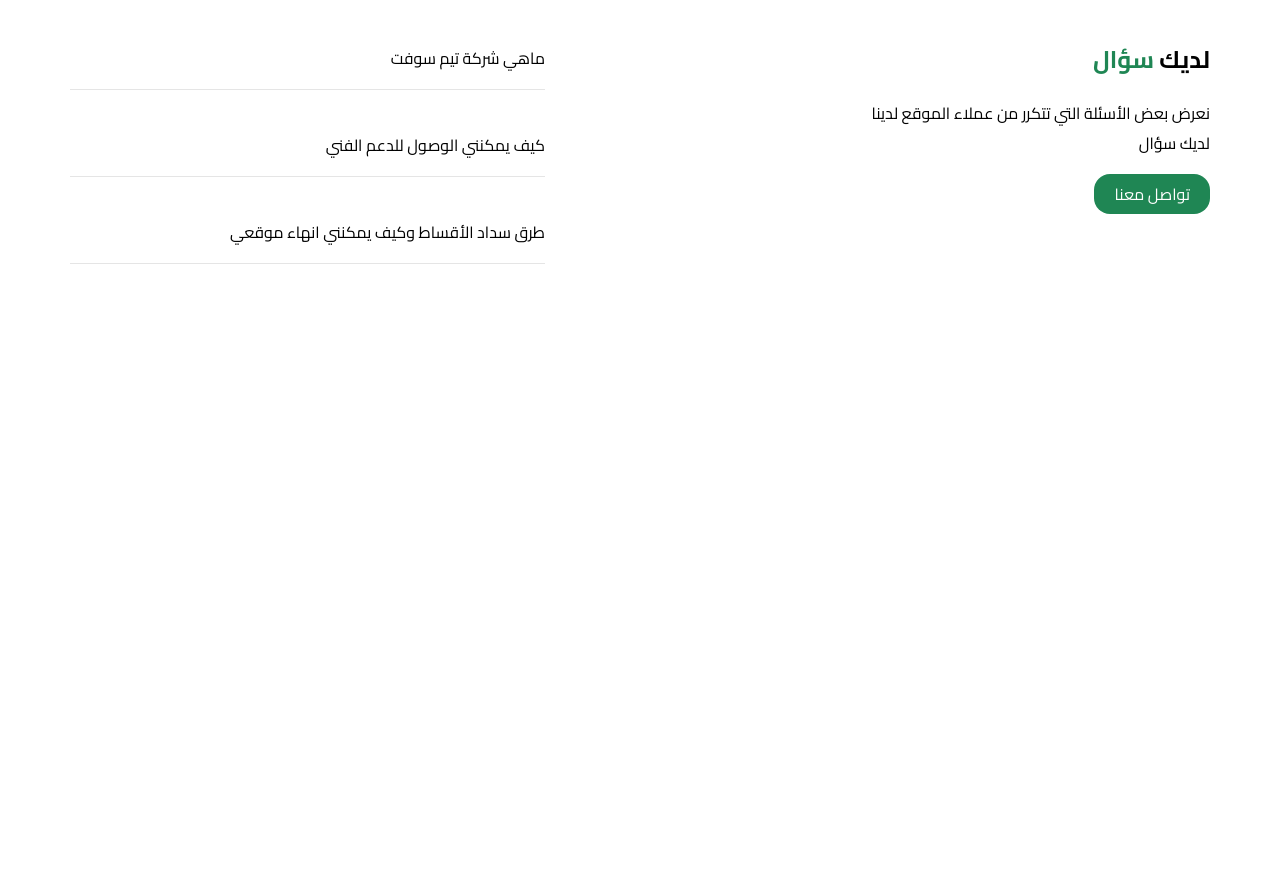
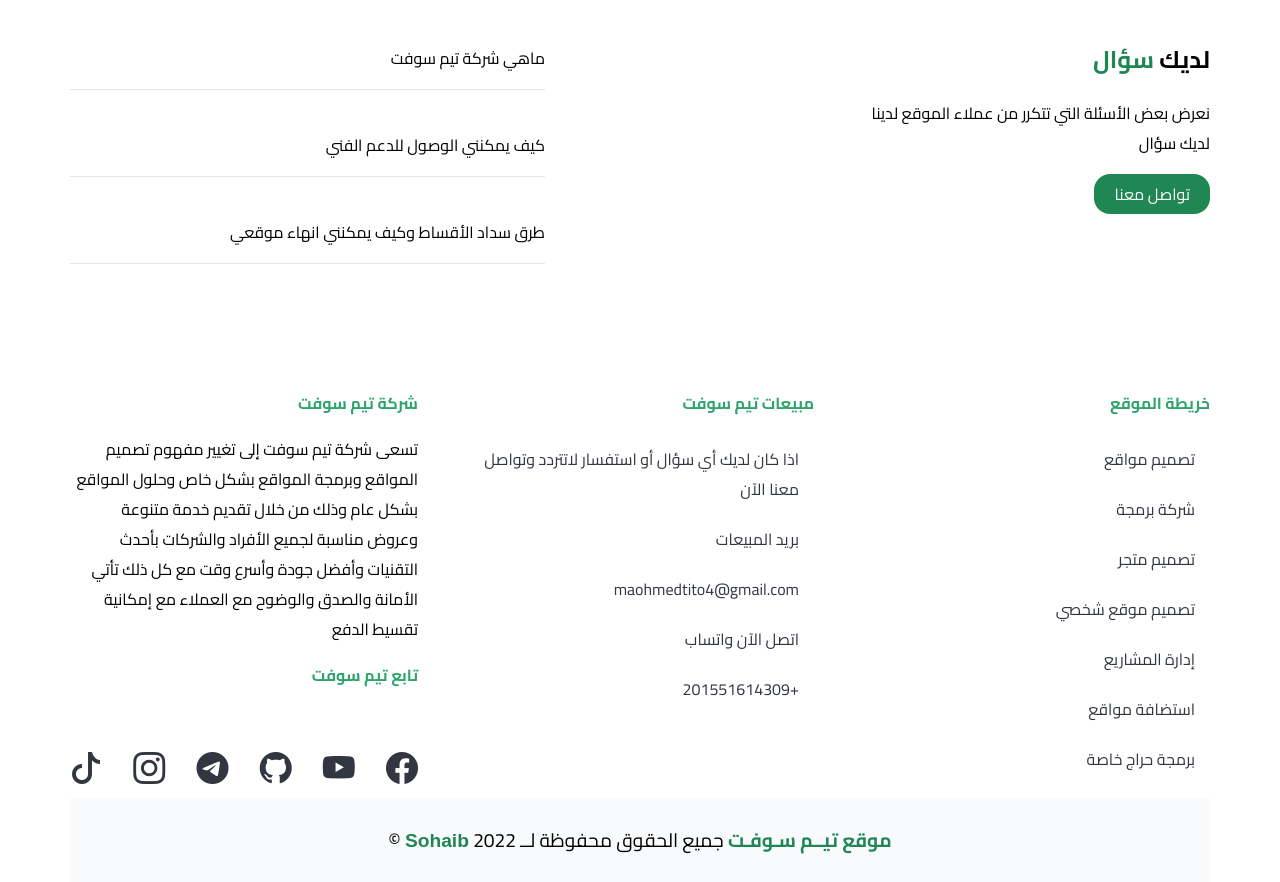
Before and after one commit to mohamed5440/website-num2, a plain HTML site: page index.html in a window 1280 px wide. Shown: the part 3886-4768 px from the top of the page. Before the commit the page ends 4210 px from the top, so only its background shows below. Drawn offline with nearby package versions, Linux system fonts and the light colour scheme.

Commit message:
Add files via upload

```diff
--- a/css/styles.css
+++ b/css/styles.css
@@ -454,9 +454,9 @@ span {
     display: flex;
     align-items: center;
 }
-.landing-work .container {
+/* .landing-work .container {
 
-}
+} */
 .landing-work .container .content-work {
     display: flex;
     flex-wrap: wrap;
@@ -618,8 +618,8 @@ span {
     margin-top: 1rem;
     margin-bottom: 1rem;
 }
-.landing-p .container .content-p p {
-}
+/* .landing-p .container .content-p p {
+} */
 .landing-p .container .content-p .icons-p {
     display: flex;
     margin-top: 2rem;
@@ -664,6 +664,7 @@ span {
     border-top: 1px solid hsla(0, 0%, 0%, .1);
     border-bottom: 1px solid hsla(0, 0%, 0%, .1);
     padding-top: 1.5rem;
+    align-items: center;
 }
 .landing-c .container .card {
     background-color: var(--header-color);
@@ -778,3 +779,83 @@ span {
     padding-left: 10rem;
 }
 /* End Ask */
+
+
+
+
+
+
+
+
+
+
+
+/* Start Footer */
+
+
+
+.landing-footer {
+    background-color: var(--header-color);
+    padding-top: 4rem;
+}
+.landing-footer .container .content {
+    display: grid;
+    grid-template-columns: repeat(auto-fill, minmax(250px, 1fr));
+    gap: 3rem;
+}
+.landing-footer .container .team-soft ul li,
+.landing-footer .container .maps ul li {
+    padding: 10px 15px;
+}
+.landing-footer .container .team-soft ul li a,
+.landing-footer .container .maps ul li a {
+    color: var(--paragraph-color);
+    width: 100%;
+}
+.landing-footer .container .team-soft ul li:hover,
+.landing-footer .container .maps ul li:hover {
+    background-color: var(--sec-color);
+}
+/* .landing-footer .container .team-soft {
+
+} */
+.landing-footer .title h4 {
+    margin-bottom: 1rem;
+    color: var(--min-color);
+}
+
+.landing-footer .social .title p {
+    margin-bottom: 1rem;
+}
+.landing-footer .social .links-social {
+    width: 100%;
+    display: flex;
+    justify-content: space-between;
+    margin-top: 3rem;
+}
+.landing-footer .social .links-social i {
+    font-size: 2rem;
+    color: var(--paragraph-color);
+}
+
+
+
+
+
+
+
+.end-footer {
+    background-color: #f9fafc;
+    text-align: center;
+    width: 100%;
+    padding: 1.5rem;
+    font-size: 1.2rem;
+}
+.end-footer span {
+    font-weight: bold;
+}
+.end-footer span.name {
+    font-weight: bold;
+    font-family: Arial, Helvetica, sans-serif;
+}
+/* End Footer */
--- a/index.html
+++ b/index.html
@@ -1,5 +1,5 @@
 <!DOCTYPE html>
-<html lang="rtl">
+<html lang="en">
 <head>
     <meta charset="UTF-8">
     <meta http-equiv="X-UA-Compatible" content="IE=edge">
@@ -346,7 +346,7 @@
                 </div>
 
                 <div class="card">
-                    <img src="img/teamsoft-blog-1.jpg" alt="">
+                    <img src="img/teamsoft-blog-2.jpg" alt="">
                     <div class="text">
                         <p>16/11/2022</p>
                         <h3>أشياء يجب أن يقولها شعارك عن عملك بصدق</h3>
@@ -354,7 +354,7 @@
                 </div>
 
                 <div class="card">
-                    <img src="img/teamsoft-blog-1.jpg" alt="">
+                    <img src="img/teamsoft-blog-3.jpg" alt="">
                     <div class="text">
                         <p>16/11/2022</p>
                         <h3>نصائح رائعة لنجاح التجارة الإلكترونية في السوق العربي</h3>
@@ -362,7 +362,7 @@
 
                 </div>
                 <div class="card">
-                    <img src="img/teamsoft-blog-1.jpg" alt="">
+                    <img src="img/teamsoft-blog-4.jpg" alt="">
                     <div class="text">
                         <p>16/11/2022</p>
                         <h3>لماذا يجب أن يكون موقعك سريع الإستجابة</h3>
@@ -395,6 +395,62 @@
             </div>
         </div>
         <!-- End Ask -->
+
+
+        <!-- Start Footer -->
+        <section class="landing-footer">
+            <div class="container">
+                <div class="content">
+                <div class="maps">
+                    <div class="title">
+                        <h4>خريطة الموقع</h4>
+                    </div>
+                    <ul>
+                        <li><a href="#">تصميم مواقع</a></li>
+                        <li><a href="#">شركة برمجة</a></li>
+                        <li><a href="#">تصميم متجر</a></li>
+                        <li><a href="#">تصميم موقع شخصي</a></li>
+                        <li><a href="#">إدارة المشاريع</a></li>
+                        <li><a href="#">استضافة مواقع</a></li>
+                        <li><a href="#">برمجة حراج خاصة</a></li>
+                    </ul>
+                </div>
+
+                <div class="team-soft">
+                    <div class="title">
+                        <h4>مبيعات تيم سوفت</h4>
+                    </div>
+                    <ul>
+                        <li><a href="#">اذا كان لديك أي سؤال أو استفسار لاتتردد وتواصل معنا الآن</a></li>
+                        <li><a href="#">بريد المبيعات</a></li>
+                        <li><a href="#">maohmedtito4@gmail.com</a></li>
+                        <li><a href="#">اتصل الآن واتساب</a></li>
+                        <li><a href="#">+201551614309</a></li>
+                    </ul>
+                </div>
+
+                <div class="social">
+                    <div class="title">
+                        <h4>شركة تيم سوفت</h4>
+                        <p>تسعى شركة تيم سوفت إلى تغيير مفهوم تصميم المواقع وبرمجة المواقع بشكل خاص وحلول المواقع بشكل عام وذلك من خلال تقديم خدمة متنوعة وعروض مناسبة لجميع الأفراد والشركات بأحدث التقنيات وأفضل جودة وأسرع وقت مع كل ذلك تأتي الأمانة والصدق والوضوح مع العملاء مع إمكانية تقسيط الدفع</p>
+                        <h4>تابع تيم سوفت</h4>
+                    </div>
+                    <div class="links-social">
+                        <a href="#"><i class="bi bi-facebook"></i></a>
+                        <a href="#"><i class="bi bi-youtube"></i></a>
+                        <a href="#"><i class="bi bi-github"></i></a>
+                        <a href="#"><i class="bi bi-telegram"></i></a>
+                        <a href="#"><i class="bi bi-instagram"></i></a>
+                        <a href="#"><i class="bi bi-tiktok"></i></a>
+                    </div>
+                </div>
+                </div>
+                <div class="end-footer">
+                    <p><span>موقع تيــم سـوفـت</span> جميع الحقوق محفوظة لــ <span class="name">Sohaib</span> 2022 ©</p>
+                </div>
+            </div>
+        </section>
+        <!-- End Footer -->
     </main>
     <!-- End Main -->
     <script src="js/menu.js"></script>
```
